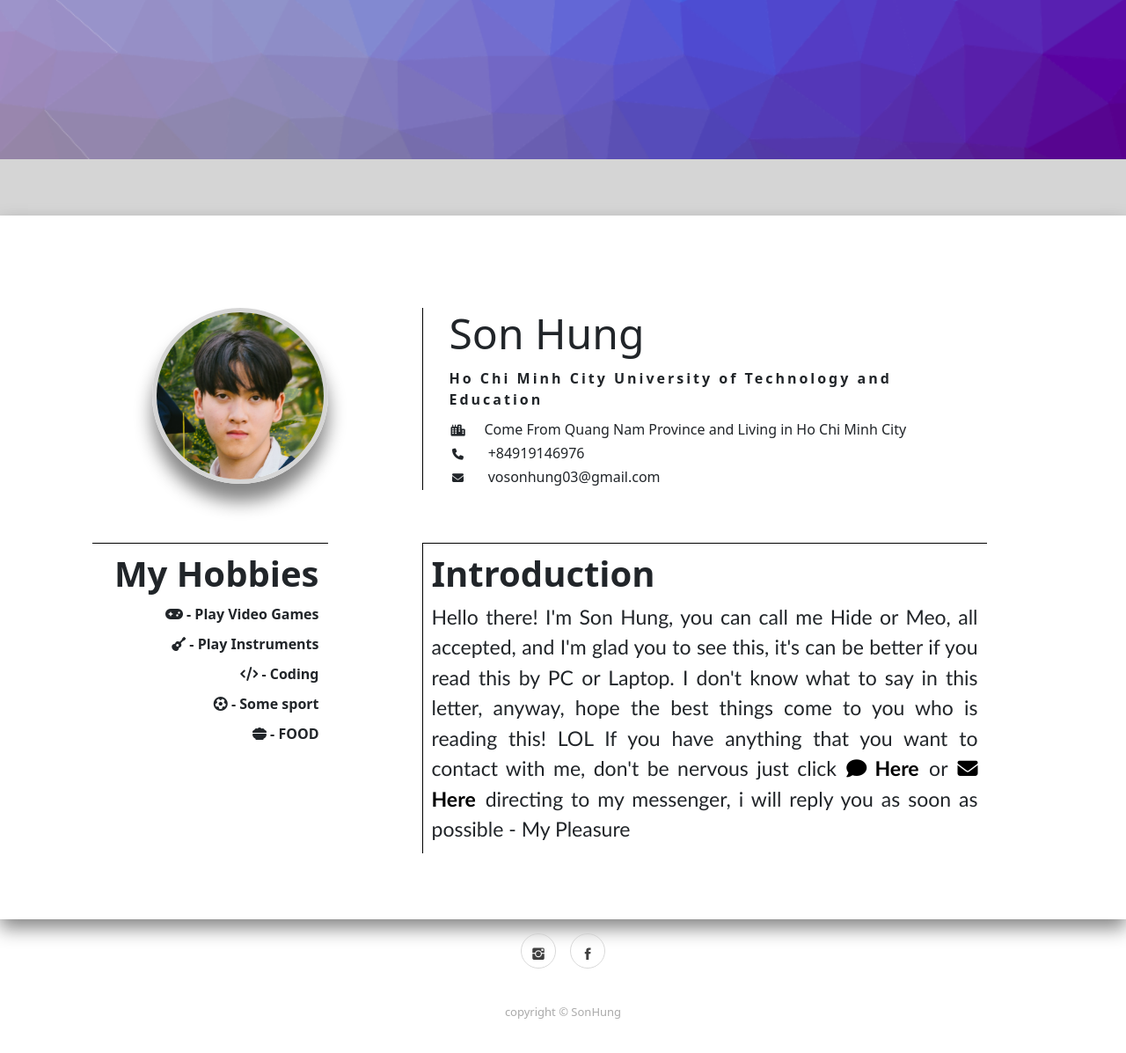
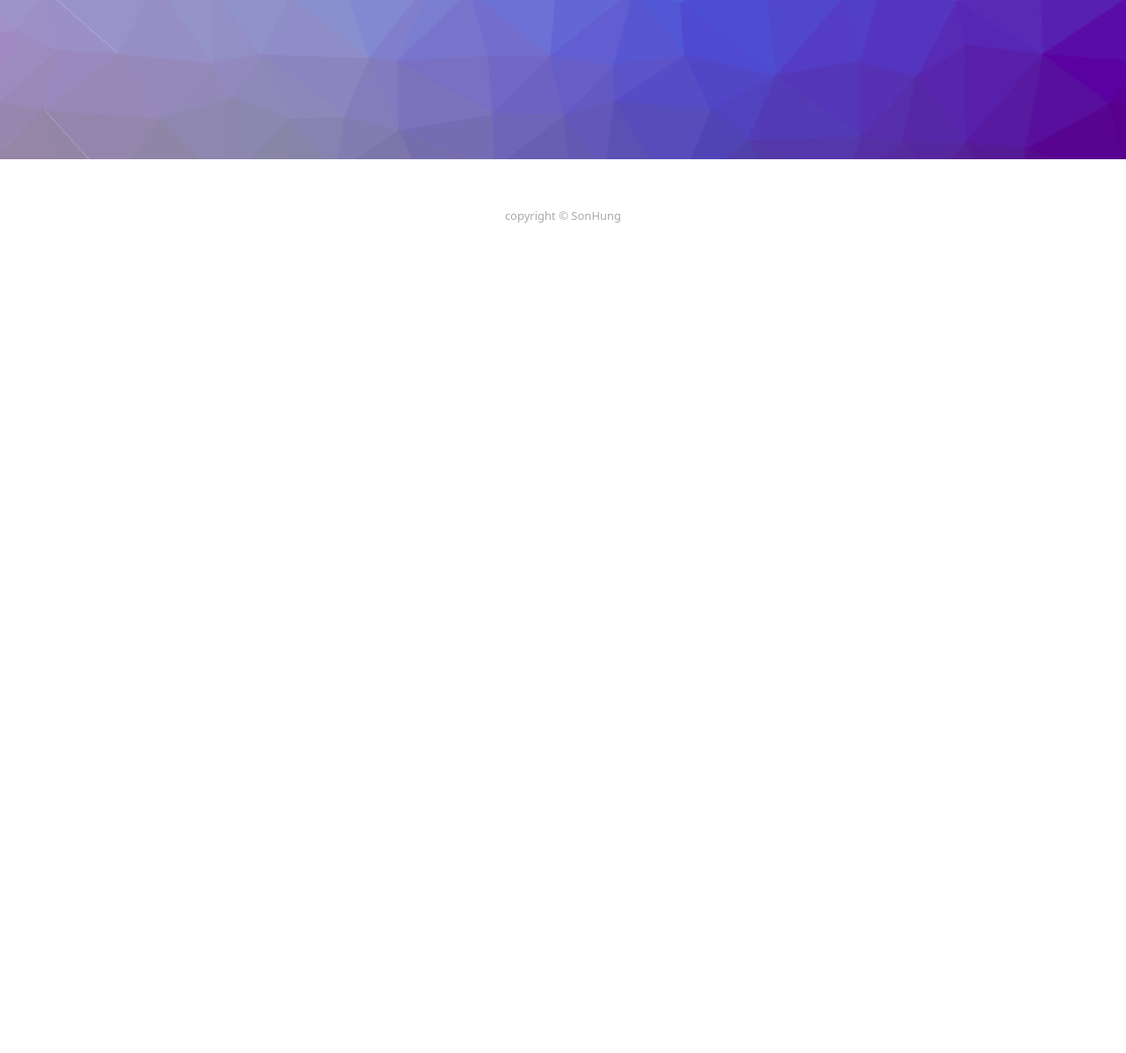
Before and after one commit to Hide0ngu/SonHung, a plain HTML site: page index.html in a window 1280 px wide. Shown: the part 619-1816 px from the top of the page at 88% size. After the commit the page ends 915 px from the top, so only its background shows below. Drawn offline with nearby package versions, Linux system fonts and the light colour scheme.

Commit message:
revise the home page

```diff
--- a/Assets/css/style-cv.css
+++ b/Assets/css/style-cv.css
@@ -11,6 +11,7 @@ body::-webkit-scrollbar{
     max-width: 100%;
     margin:auto;
     padding:50px;
+    margin-bottom: 50px;
     box-shadow: 0 10px 50px #858585;
     display: grid;
    grid-template-columns: 35% 60%;
--- a/index.html
+++ b/index.html
@@ -18,19 +18,13 @@
         <h1 style="margin-left: 16px; margin-right: 16px; font-weight: bolder;">SonHung</h1>
         <div class="middle-item" id="item">
             <div class="item-navbar">
-                <a class="navbar-button" href="#home" style="text-decoration: none;">Home</a>
-            </div>
-            <div class="item-navbar">
-                <a class="navbar-button" href="#about" style="text-decoration: none;">About me</a>
+                <a class="navbar-button" href="" style="text-decoration: none;">About me</a>
             </div>
             <div class="item-navbar">
                 <a class="navbar-button" href="" style="text-decoration: none;">Projects</a>
             </div>
             <div class="item-navbar">
                 <a class="navbar-button" href="" style="text-decoration: none;">Achievements</a>
-            </div>
-            <div class="item-navbar">
-                <a class="navbar-button" href="#footer" style="text-decoration: none;">Contact</a>
             </div>
 
        </div>
@@ -63,43 +57,8 @@
             </div>
 
         </div>
-        <div id="about" class="portfolio">
-            <div class="cv-container">
-                <div class="avatar1">
-                    <img src="Assets/img/avatar1.jpg" alt="">
-                </div>
-                <div class="name">
-                    <h1>Son Hung</h1>
-                    <div class="specialize">
-                        Ho Chi Minh City University of Technology and Education
-                    </div>
-                    <div class="detail">
-                        <li><i class="icon-detail fa-solid fa-city"></i>Come From Quang Nam Province and Living in Ho Chi Minh City</li>
-                        <li><i class="icon-detail fa-sharp fa-solid fa-phone"></i> +84919146976</li>
-                        <li><i class="icon-detail fa-solid fa-envelope"></i> vosonhung03@gmail.com</li>
-                    </div>
-                </div>
-                <div class="hobby">
-                    <h1>My Hobbies</h1>
-                    <li><i class="icon-detail fa-solid fa-gamepad"></i> -  Play Video Games</li>
-                    <li><i class="icon-detail fa-solid fa-guitar"></i> -  Play Instruments</li>
-                    <li><i class="fa-solid fa-code"></i> -  Coding</li>
-                    <li><i class="fa-solid fa-futbol"></i> -  Some sport</li>
-                    <li><i class="fa-solid fa-bowl-food"></i> -  FOOD</li>
-                </div>
-                <div class="intro">
-                    <h1>Introduction</h1>
-                    <p>Hello there! I'm Son Hung, you can call me Hide or Meo, all accepted, and I'm glad you to see this, it's can be better if you read this by PC or Laptop. I don't know what to say in this letter, anyway, hope the best things come to you who is reading this! LOL
-                    If you have anything that you want to contact with me, don't be nervous just click <a id="message"href="https://www.messenger.com/t/100009881440058" style="text-decoration: none;"><b><i class="fa-solid fa-comment"></i> Here</b></a> or  <a id="message"href="mailto:vosonhung03@gmail.com" style="text-decoration: none;"><b><i class="fa-solid fa-envelope"></i> Here</b></a> directing to my messenger, i will reply you as soon as possible - My Pleasure</p>
-                </div>
-            </div>
-        </div>
-      </div>
       <div id="footer" class="footer-basic">
-        <footer>
-            <div class="social"><a href="#"><i class="icon ion-social-instagram"></i></a><a href="#"><i class="icon ion-social-facebook"></i></a></div>
-            </ul>
-            <p class="copyright">copyright © SonHung</p>
+        <footer><p class="copyright">copyright © SonHung</p>
         </footer>
     </div>
   </body>
```
